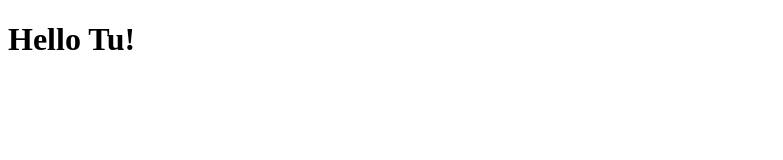
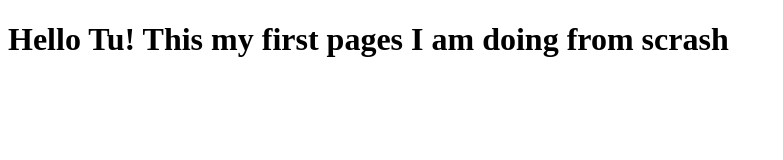
Before and after one commit to andrejim27/bible-test, a plain HTML site: page site/index.html in a window 1280 px wide. Shown: the whole page, without its empty margins (0-783 px from the left). Drawn offline with Linux system fonts and the light colour scheme.

Commit message:
Small addition.

```diff
--- a/site/index.html
+++ b/site/index.html
@@ -4,6 +4,6 @@
 	<title>Hello mundo!</title>
 </head>
 <body>
- <h1>Hello Tu!<h1>
+ <h1>Hello Tu! This my first pages I am doing from scrash<h1>
 </body>
 </html>
```
